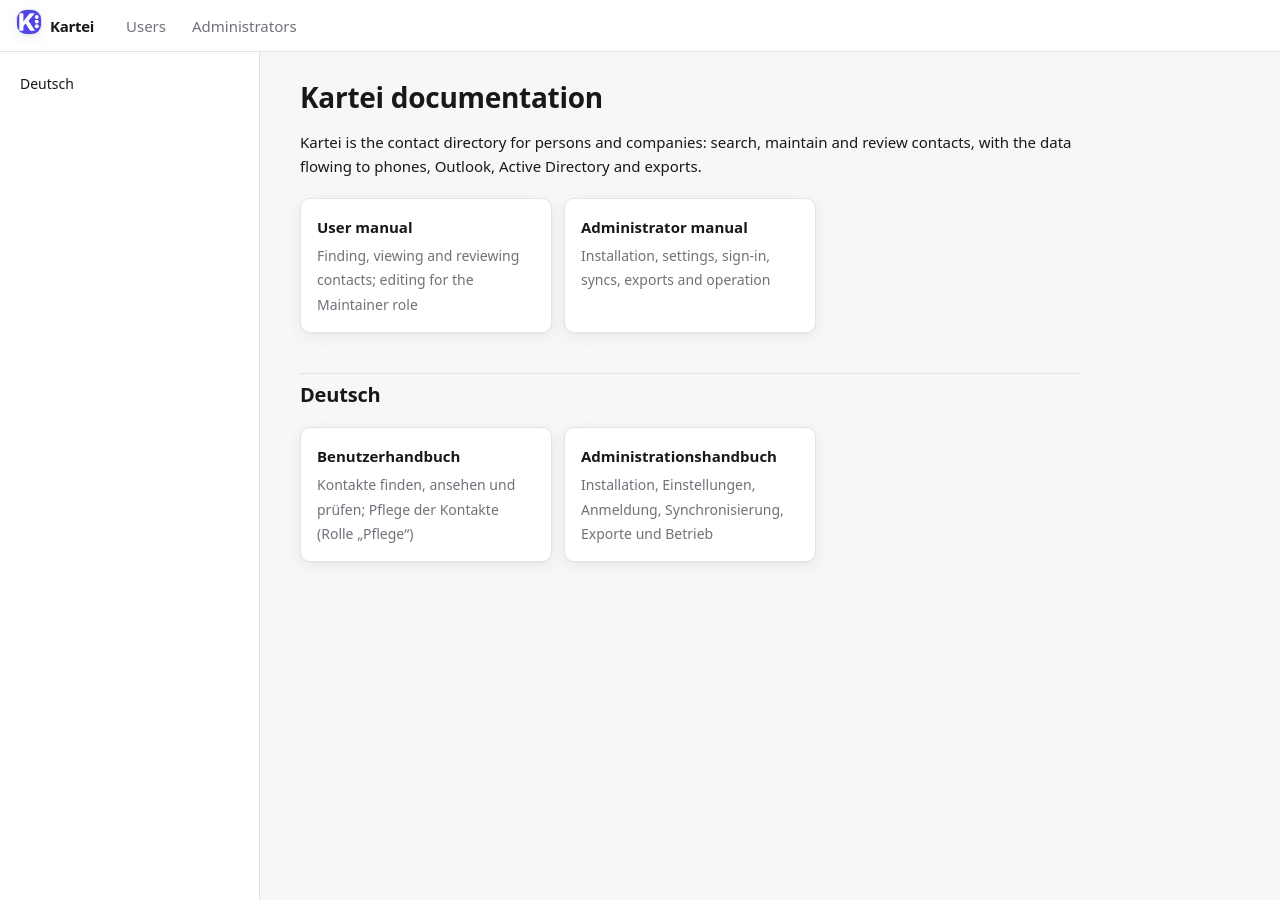
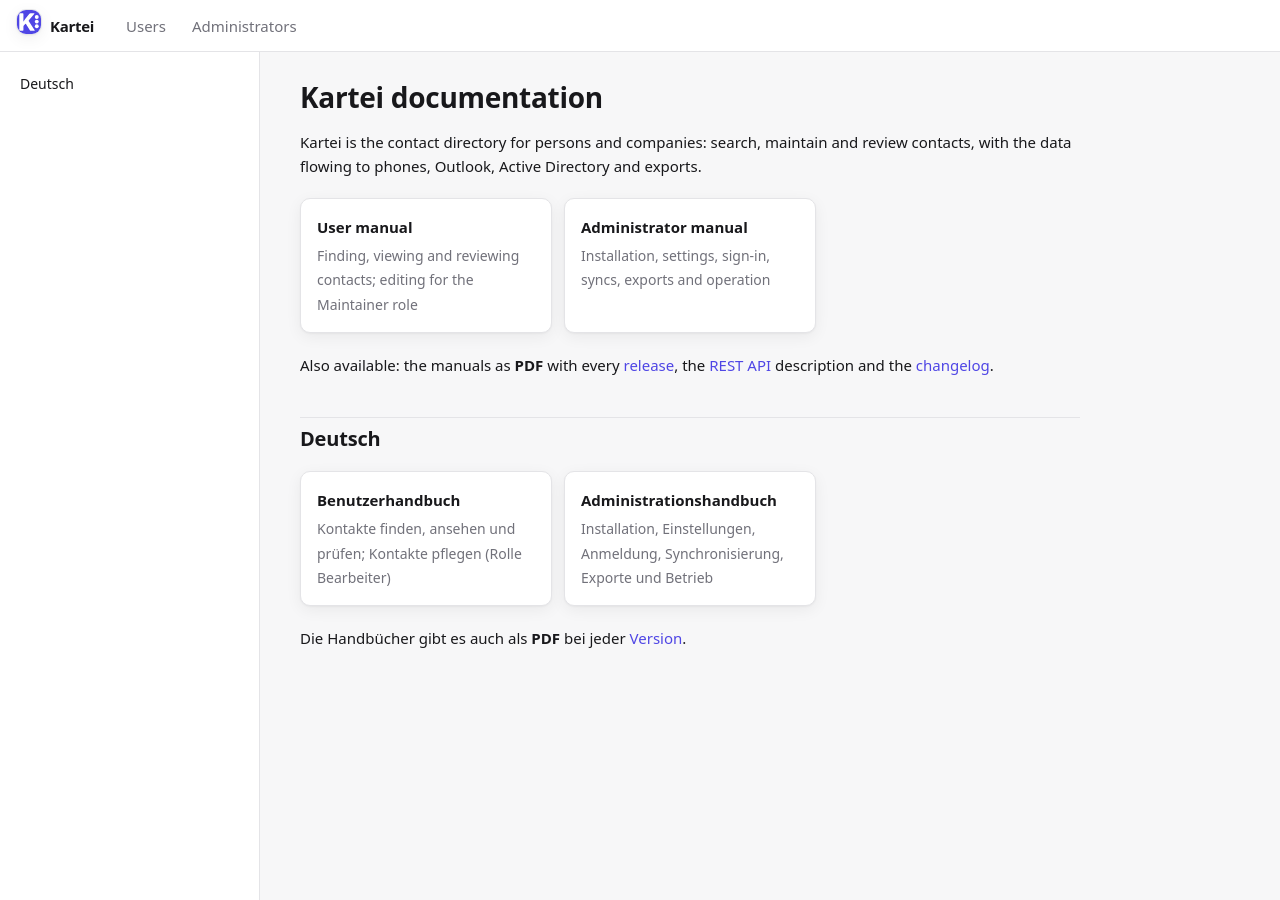
Before and after one commit to undone37/Kartei, a Jekyll site: the page built from manuals/index.md, in a window 1280 px wide. Built offline with Jekyll 4.4.1, drawn with Linux system fonts in a browser that asks for light colours.

Commit message:
Docs site: publish on every release tag; links to PDFs, API and changelog (#6)
Co-authored-by: undone37 <undone37>
Co-authored-by: Claude Opus 5.5 <noreply@anthropic.com>

```diff
--- a/manuals/index.md
+++ b/manuals/index.md
@@ -12,9 +12,13 @@ Kartei is the contact directory for persons and companies: search, maintain and
   <a href="en/admin.html"><strong>Administrator manual</strong><span>Installation, settings, sign-in, syncs, exports and operation</span></a>
 </div>
 
+Also available: the manuals as **PDF** with every [release](https://github.com/undone37/Kartei/releases/latest), the [REST API](https://github.com/undone37/Kartei/blob/main/docs/API.md) description and the [changelog](https://github.com/undone37/Kartei/blob/main/CHANGELOG.md).
+
 ## Deutsch
 
 <div class="cards">
-  <a href="de/user.html"><strong>Benutzerhandbuch</strong><span>Kontakte finden, ansehen und prüfen; Pflege der Kontakte (Rolle „Pflege“)</span></a>
+  <a href="de/user.html"><strong>Benutzerhandbuch</strong><span>Kontakte finden, ansehen und prüfen; Kontakte pflegen (Rolle Bearbeiter)</span></a>
   <a href="de/admin.html"><strong>Administrationshandbuch</strong><span>Installation, Einstellungen, Anmeldung, Synchronisierung, Exporte und Betrieb</span></a>
 </div>
+
+Die Handbücher gibt es auch als **PDF** bei jeder [Version](https://github.com/undone37/Kartei/releases/latest).
```
Also changed, not shown: .github/workflows/pages.yml.
